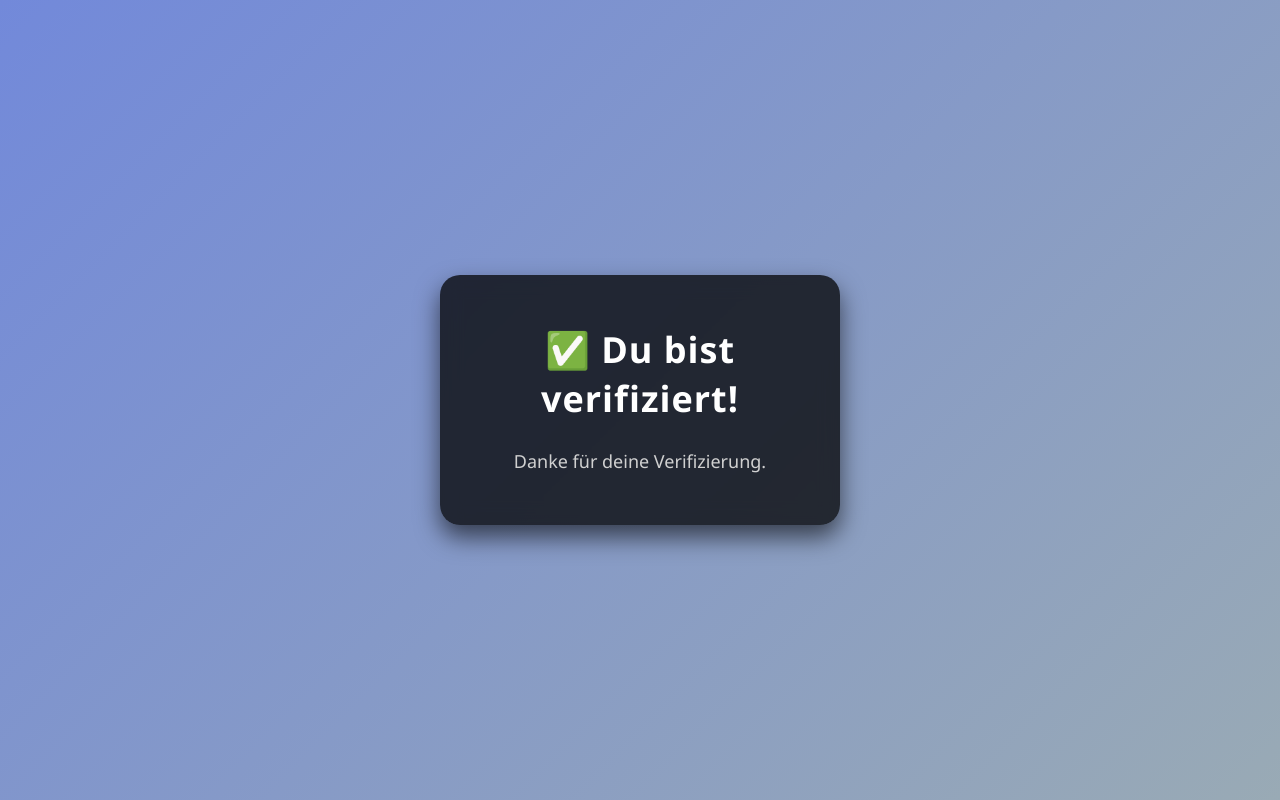
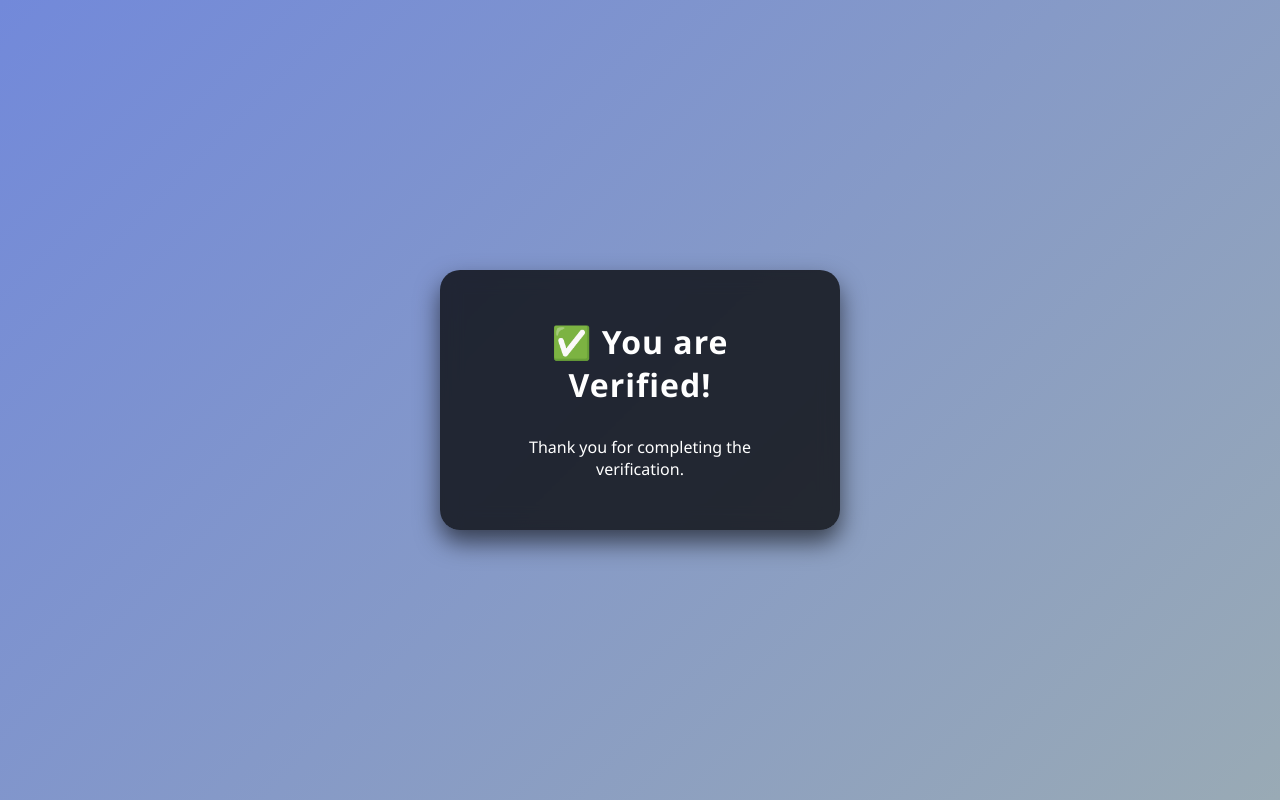
Before and after one commit to Tesqvido/verification-bot-website, a website: page verifiziert.html in a window 1280 px wide. Drawn offline with Linux system fonts and the light colour scheme.

Commit message:
Update verifiziert.html

```diff
--- a/verifiziert.html
+++ b/verifiziert.html
@@ -1,14 +1,14 @@
 <!DOCTYPE html>
-<html lang="de">
+<html lang="en">
 <head>
   <meta charset="UTF-8">
-  <title>Erfolgreich Verifiziert</title>
+  <title>Successfully Verified</title>
   <link rel="stylesheet" href="style.css">
 </head>
 <body>
-  <div class="container verifiziert">
-    <h1>✅ Du bist verifiziert!</h1>
-    <p>Danke für deine Verifizierung.</p>
+  <div class="container verified">
+    <h1>✅ You are Verified!</h1>
+    <p>Thank you for completing the verification.</p>
   </div>
 </body>
 </html>
```
